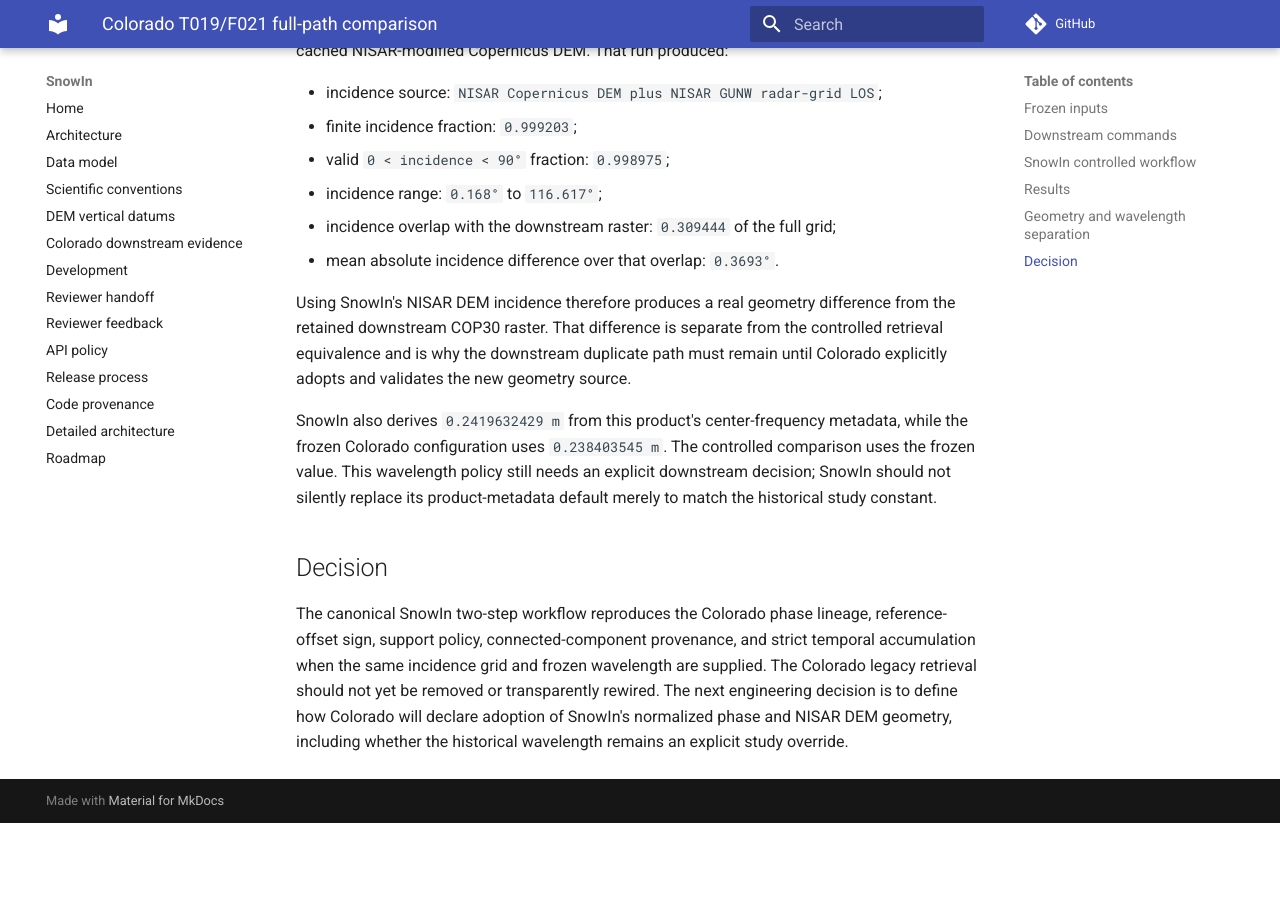
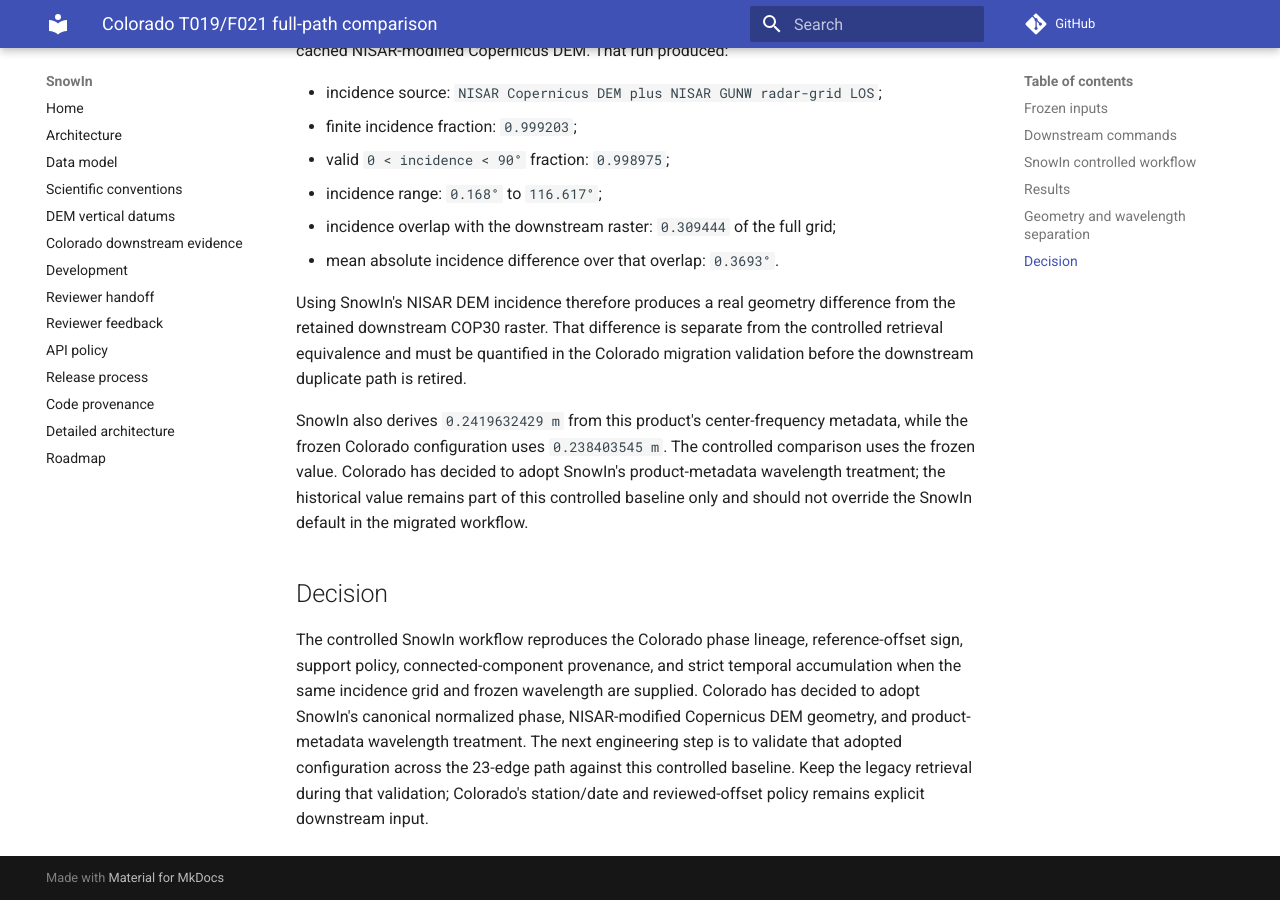
Before and after one commit to snowin-org/snowin, an MkDocs documentation site: the page built from docs/colorado_t019_full_path_comparison.md, in a window 1280 px wide and 900 px high, scrolled down 2680 px. Built offline with MkDocs 1.6.1 and Material for MkDocs 9.7.7, drawn with Linux system fonts in a browser that asks for light colours; comment, search, counter and statistics services are not loaded; before the commit the page ends 3503 px from its top, so only the background shows below that.

Commit message:
Record Colorado SnowIn migration decision

```diff
--- a/docs/colorado_t019_full_path_comparison.md
+++ b/docs/colorado_t019_full_path_comparison.md
@@ -108,23 +108,25 @@ workflow using the cached NISAR-modified Copernicus DEM. That run produced:
 
 Using SnowIn's NISAR DEM incidence therefore produces a real geometry
 difference from the retained downstream COP30 raster. That difference is
-separate from the controlled retrieval equivalence and is why the downstream
-duplicate path must remain until Colorado explicitly adopts and validates the
-new geometry source.
+separate from the controlled retrieval equivalence and must be quantified in
+the Colorado migration validation before the downstream duplicate path is
+retired.
 
 SnowIn also derives `0.2419632429 m` from this product's center-frequency
 metadata, while the frozen Colorado configuration uses `0.238403545 m`. The
-controlled comparison uses the frozen value. This wavelength policy still
-needs an explicit downstream decision; SnowIn should not silently replace its
-product-metadata default merely to match the historical study constant.
+controlled comparison uses the frozen value. Colorado has decided to adopt
+SnowIn's product-metadata wavelength treatment; the historical value remains
+part of this controlled baseline only and should not override the SnowIn
+default in the migrated workflow.
 
 ## Decision
 
-The canonical SnowIn two-step workflow reproduces the Colorado phase lineage,
+The controlled SnowIn workflow reproduces the Colorado phase lineage,
 reference-offset sign, support policy, connected-component provenance, and
 strict temporal accumulation when the same incidence grid and frozen
-wavelength are supplied. The Colorado legacy retrieval should not yet be
-removed or transparently rewired. The next engineering decision is to define
-how Colorado will declare adoption of SnowIn's normalized phase and NISAR DEM
-geometry, including whether the historical wavelength remains an explicit
-study override.
+wavelength are supplied. Colorado has decided to adopt SnowIn's canonical
+normalized phase, NISAR-modified Copernicus DEM geometry, and product-metadata
+wavelength treatment. The next engineering step is to validate that adopted
+configuration across the 23-edge path against this controlled baseline. Keep
+the legacy retrieval during that validation; Colorado's station/date and
+reviewed-offset policy remains explicit downstream input.
```
Also changed, not shown: ROADMAP.md (+9 -6 lines), docs/colorado_downstream_evidence.md (+10 -10 lines), docs/colorado_t019_reference_offset_reconstruction.md (+4 -2 lines), docs/release.md (+6 -5 lines), docs/reviewer_handoff.md (+10 -6 lines).
